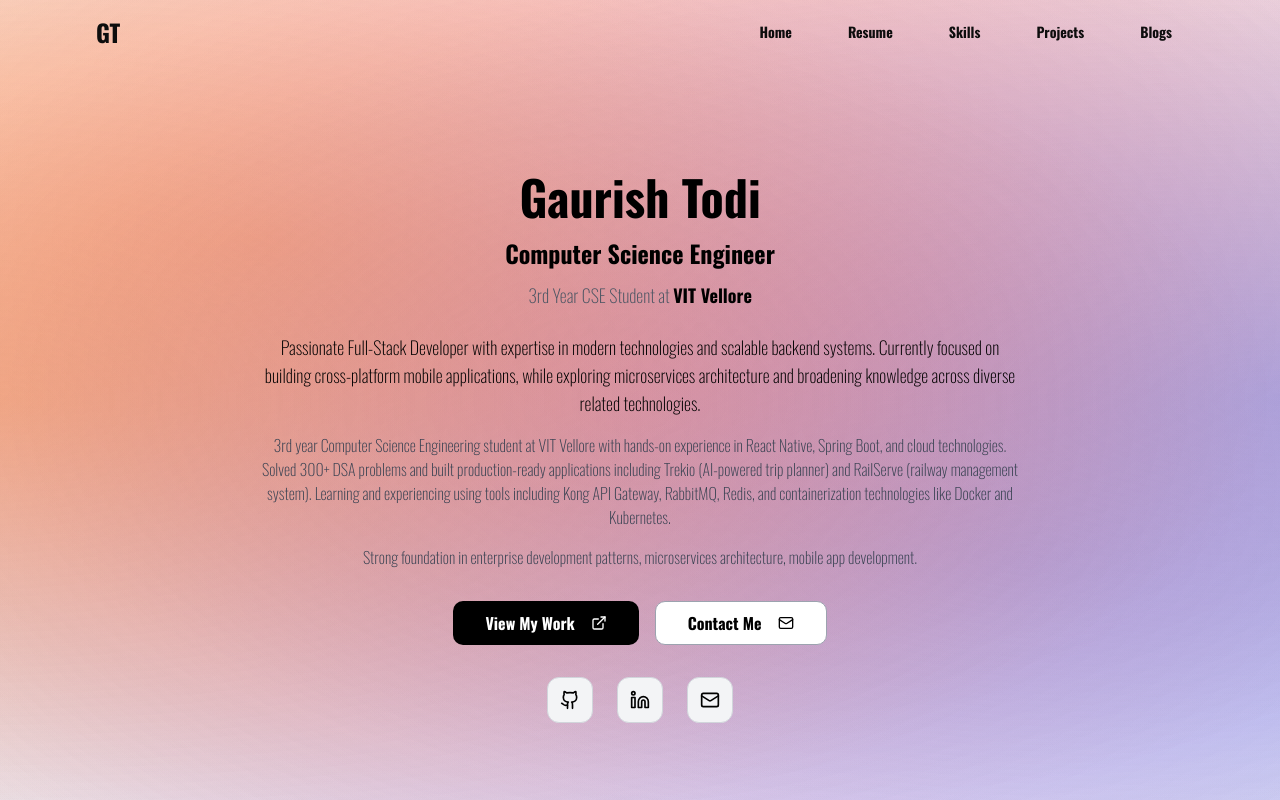
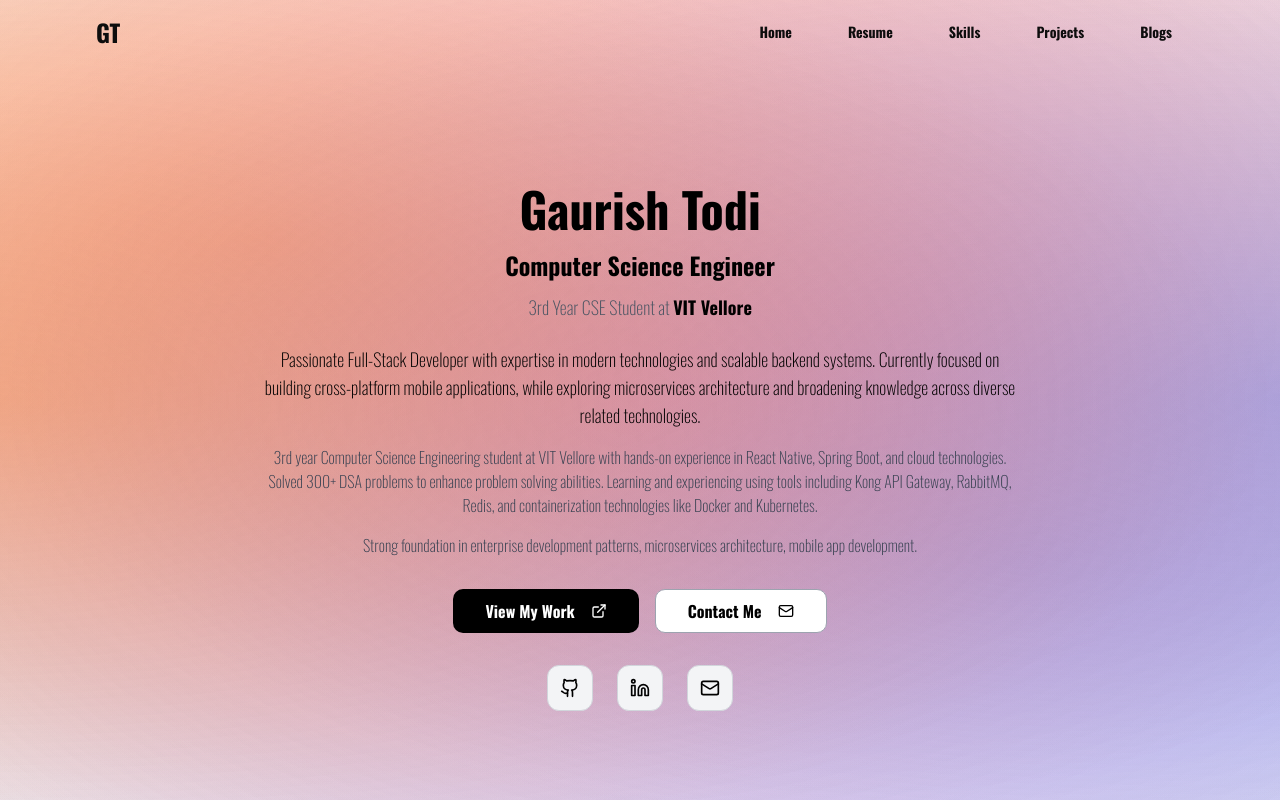
Before and after one commit to GAURISHTODI/MyPortfolio, a React (Vite) app: page / in a window 1280 px wide. Shown: the top 800 px of the page. Built offline with nearby package versions, Linux system fonts and the light colour scheme.

Commit message:
description modify

```diff
--- a/src/components/Hero.tsx
+++ b/src/components/Hero.tsx
@@ -30,8 +30,7 @@ const Hero = () => {
 
           <p className="text-sm sm:text-base text-gray-700 font-extralight leading-relaxed">
             3rd year Computer Science Engineering student at VIT Vellore with hands-on experience in React Native, Spring Boot,
-            and cloud technologies. Solved 300+ DSA problems and built production-ready applications including Trekio
-            (AI-powered trip planner) and RailServe (railway management system). Learning and experiencing using tools including Kong API Gateway,
+            and cloud technologies. Solved 300+ DSA problems to enhance problem solving abilities. Learning and experiencing using tools including Kong API Gateway,
             RabbitMQ, Redis, and containerization technologies like Docker and Kubernetes.
           </p>
 
```
